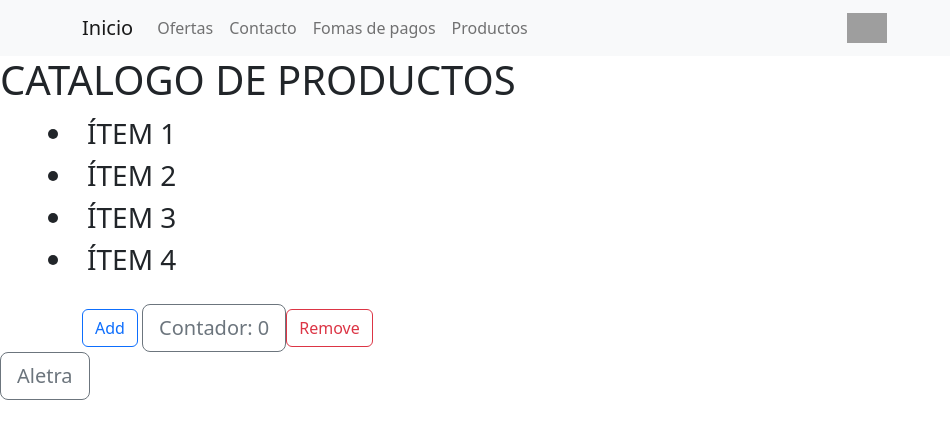
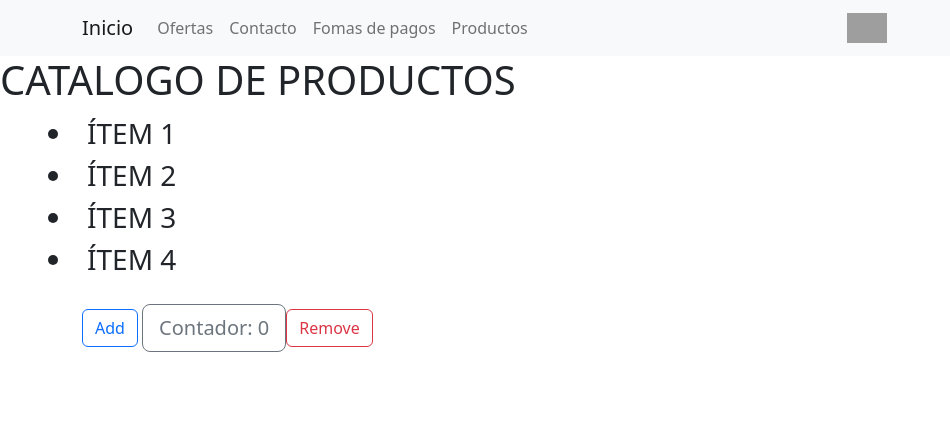
Before and after one commit to garciaanibal/my-app, a React (Create React App) app: page / in a window 1280 px wide. Shown: the top 438 px of the page, without its empty margins (0-950 px from the left). Built offline with nearby package versions, Linux system fonts and the light colour scheme; grey boxes are pictures that could not be loaded.

Commit message:
componente ItemCount y modificacion en componente ItemListContainer

```diff
--- a/src/components/ItemListContainer.js
+++ b/src/components/ItemListContainer.js
@@ -16,7 +16,7 @@ function ItemListContainer({greeting}) {
             <li className="fs-3 mx-5">ÍTEM 4</li>
             <br></br>
             <ItemCount stock="5" initial={0} onAdd={onAdd} />
-            <Button onClick={onAdd} variant="outline-secondary" size="lg">Aletra{onAdd} </Button>
+
 
 
     </div>
```
